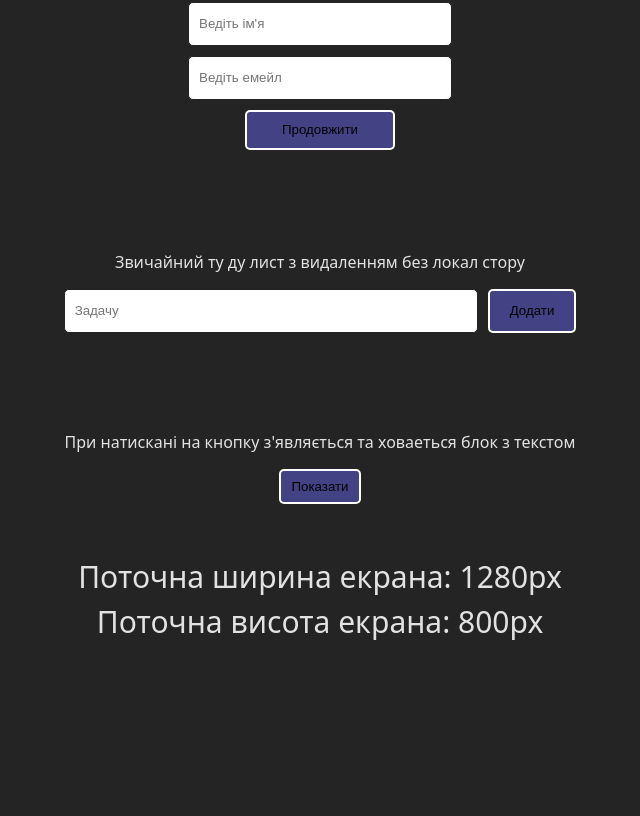
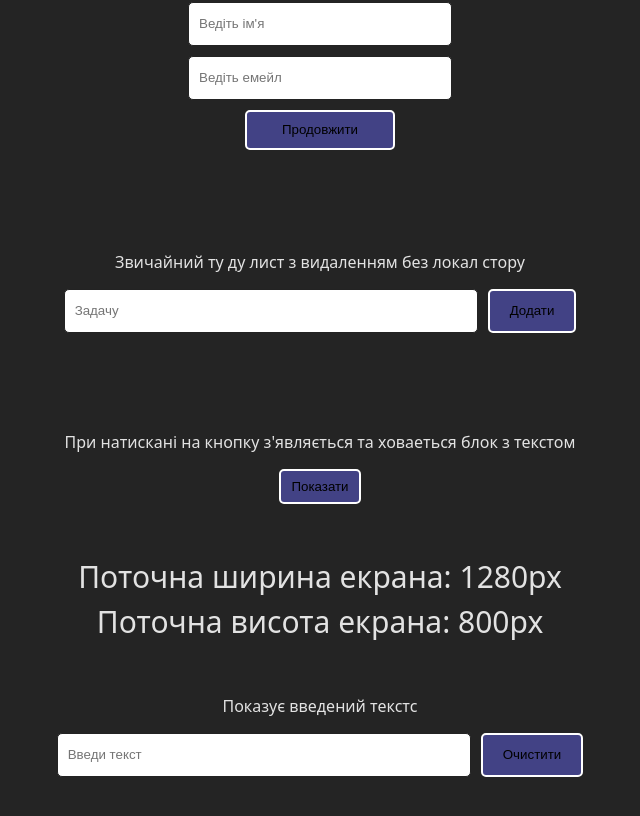
Before and after one commit to YouKnowWhoIs/Practice-CSS-React-1, a React (Vite) app: page / in a window 1280 px wide. Shown: the part 847-1663 px from the top of the page, without its empty margins (320-960 px from the left). Before the commit the page ends 1541 px from the top, so only its background shows below. Built offline with nearby package versions, Linux system fonts and the light colour scheme.

Commit message:
add input field. Final task

```diff
--- a/src/App.jsx
+++ b/src/App.jsx
@@ -5,6 +5,7 @@ import MyForm from "./component/myForm/MyForm.jsx";
 import ToDo from "./component/toDo/ToDo.jsx";
 import DetailsToggle from "./component/detailsToggle/DetailsToggle.jsx";
 import WindowSize from "./component/windowSize/WindowSize.jsx";
+import InputResult from "./component/inputResult/InputResult.jsx";
 
 function App() {
   return (
@@ -16,6 +17,7 @@ function App() {
       <ToDo />
       <DetailsToggle />
       <WindowSize />
+      <InputResult />
     </>
   );
 }
--- /dev/null
+++ b/src/component/inputResult/InputField.jsx
@@ -0,0 +1,27 @@
+import "../../style/inputResult/inputFiels.css";
+
+function InputField({ setText, text }) {
+  const handleInputText = (e) => {
+    setText(e.target.value);
+  };
+
+  const handleResetInput = () => {
+    setText("");
+  };
+
+  return (
+    <div className="inputFieldConteiner">
+      <input
+        type="text"
+        placeholder="Введи текст"
+        value={text}
+        onChange={handleInputText}
+      />
+      <button type="button" onClick={handleResetInput}>
+        Очистити
+      </button>
+    </div>
+  );
+}
+
+export default InputField;
--- /dev/null
+++ b/src/component/inputResult/InputResult.jsx
@@ -0,0 +1,17 @@
+import { useState } from "react";
+import "../../style/inputResult/inputResult.css";
+import InputField from "./InputField";
+
+function InputResult() {
+  const [text, setText] = useState("");
+
+  return (
+    <div className="resultConteiner">
+      <p>Показує введений текстс</p>
+      <InputField setText={setText} text={text} />
+      <p className="resultText">{text}</p>
+    </div>
+  );
+}
+
+export default InputResult;
--- /dev/null
+++ b/src/style/inputResult/inputFiels.css
@@ -0,0 +1,13 @@
+.resultConteiner {
+  margin-bottom: 150px;
+  display: flex;
+  flex-direction: column;
+  gap: 15px;
+  align-items: center;
+}
+
+.resultText {
+  width: 500px;
+  word-wrap: break-word;
+  font-size: large;
+}
--- /dev/null
+++ b/src/style/inputResult/inputResult.css
@@ -0,0 +1,19 @@
+.inputFieldConteiner {
+  display: flex;
+  gap: 10px;
+}
+
+.inputFieldConteiner input {
+  width: 400px;
+  height: 40px;
+  padding-left: 10px;
+  border-radius: 5px;
+  border: 1px solid #232323;
+}
+
+.inputFieldConteiner button {
+  padding: 8px 20px;
+  border: 2px solid #fff;
+  border-radius: 5px;
+  background-color: rgb(66, 66, 133);
+}
```
